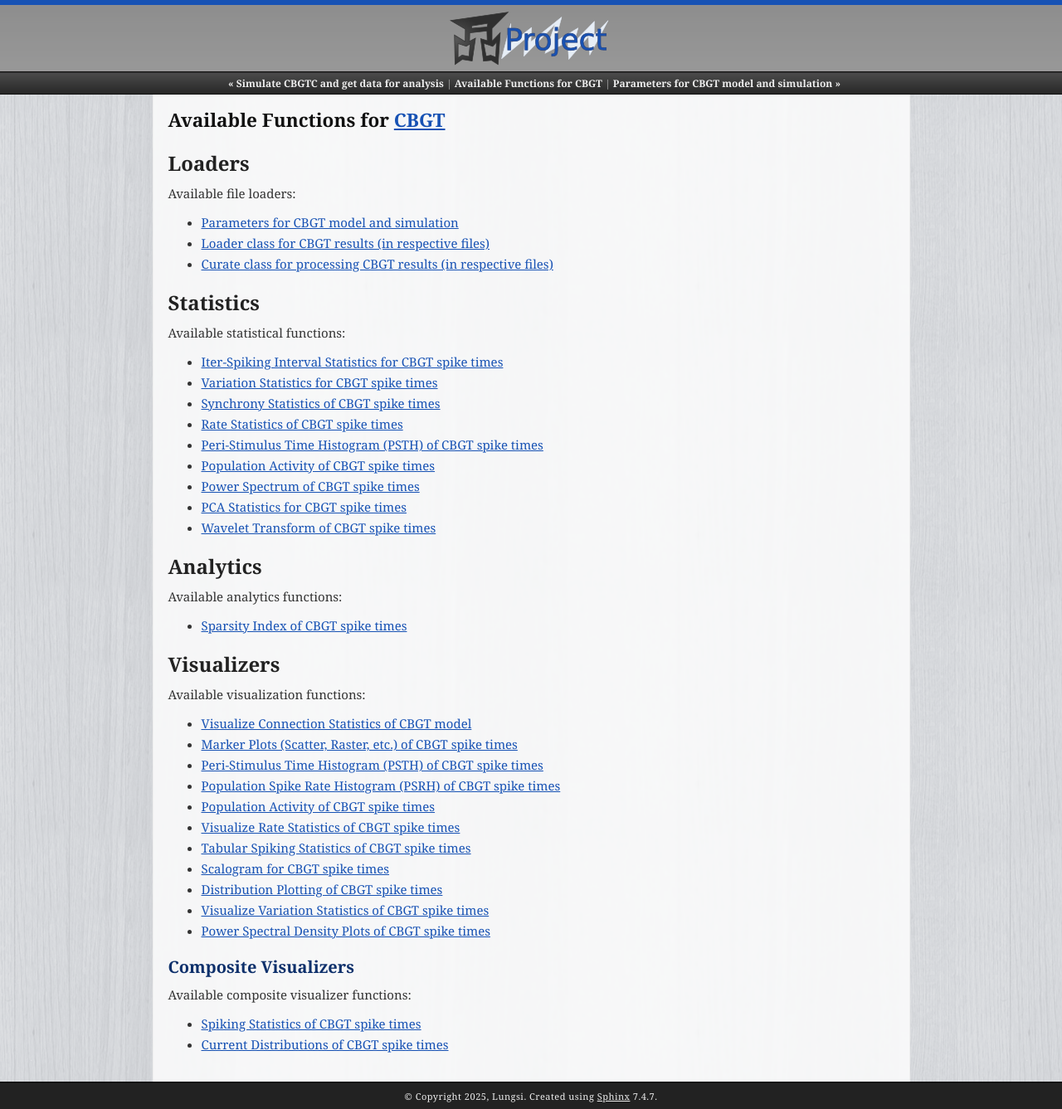
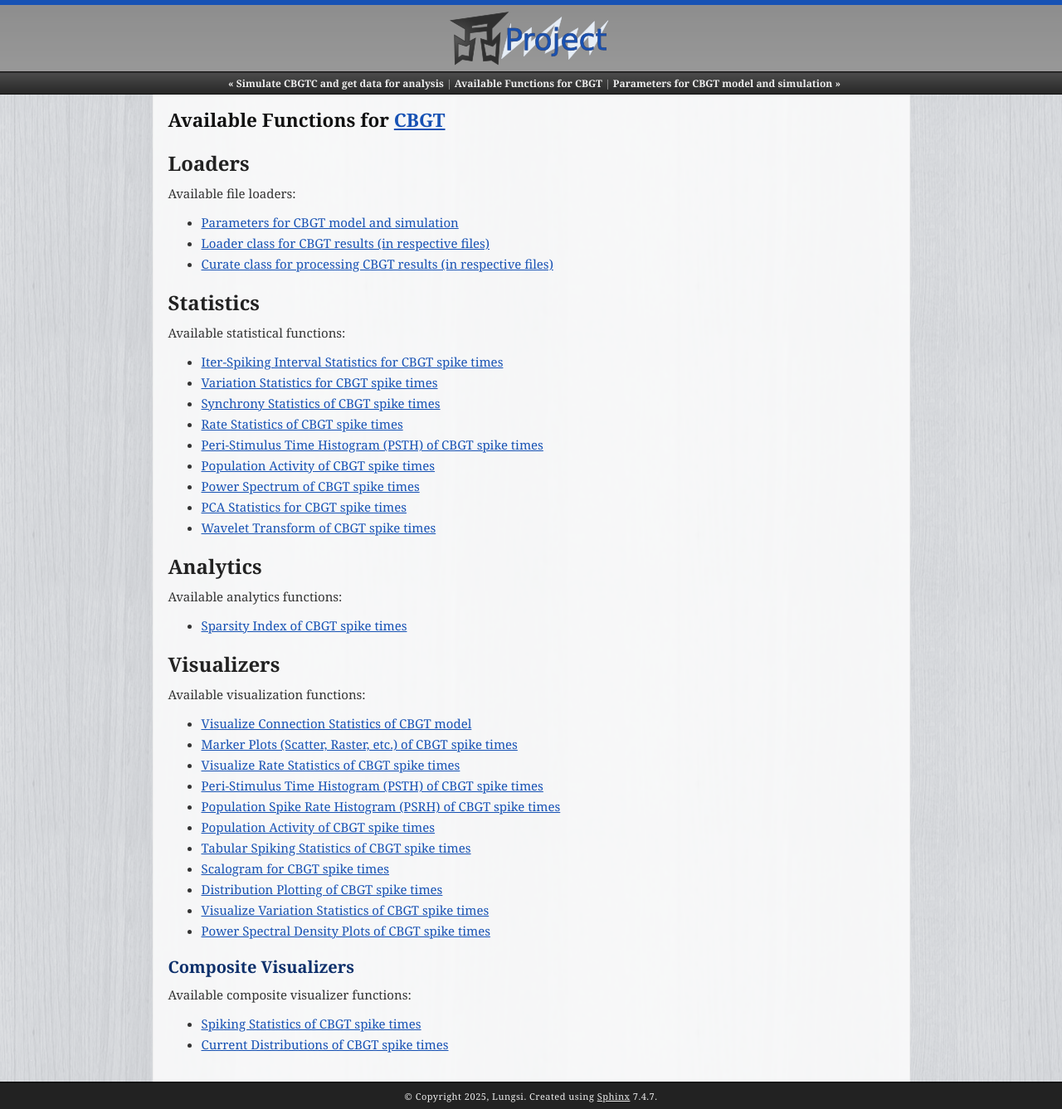
Before and after one commit to neuralmodelling/analyseur, a Sphinx documentation site: the page built from docs/cbgt/contents.rst, in a window 1280 px wide. Shown: the whole page at 83% size. Built offline with Sphinx 7.4.7, drawn with Linux system fonts in a browser that asks for light colours.

```diff
--- a/docs/cbgt/contents.rst
+++ b/docs/cbgt/contents.rst
@@ -47,10 +47,10 @@ Visualizers
 
    visual/connections.rst
    visual/markerplot.rst
+   visual/rate.rst
    visual/peristimulus.rst
    visual/popurate.rst
    visual/popact.rst
-   visual/rate.rst
    visual/tabular.rst
    visual/scalo.rst
    visual/distribution.rst
```
